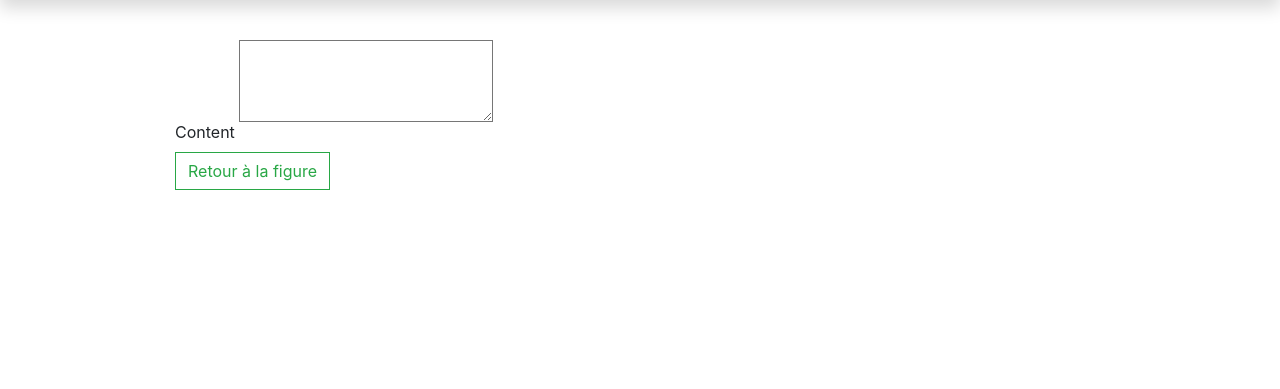
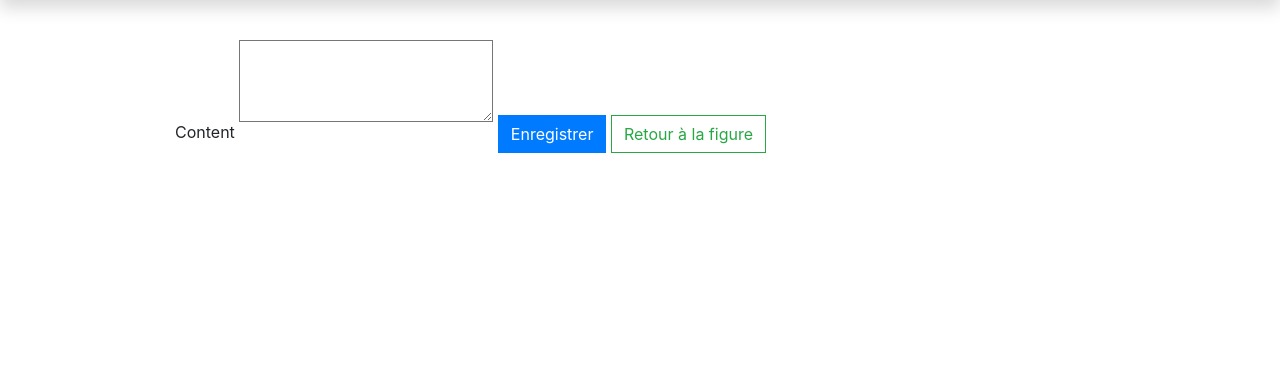
Before and after one commit to damientabet/SnowTricks, a Symfony app: template templates/front/trick/comment/edit.html.twig in a window 1280 px wide. Shown: the part 86-475 px from the top of the page. Run offline with Twig, Linux system fonts and the light colour scheme; the template is opened without the code that fills it, so the values that code supplies are empty; form fields are guessed from the names that the template uses; some libraries are stand-ins or nearby versions.

Commit message:
Update edit comment template

```diff
--- a/templates/front/trick/comment/edit.html.twig
+++ b/templates/front/trick/comment/edit.html.twig
@@ -6,8 +6,9 @@
             {{ form_start(form) }}
             {{ form_label(form.content) }}
             {{ form_widget(form.content, {'attr': {'class': 'mt-3 mb-3 p-3 rounded-0'}}) }}
+            <input class="btn btn-primary rounded-0" type="submit" value="Enregistrer">
+            <a class="btn btn-outline-success rounded-0" href="{{ path('trick.show', {'id': idTrick.id, 'slug': slug}) }}">Retour à la figure</a>
             {{ form_end(form) }}
-            <a class="btn btn-outline-success rounded-0" href="{{ path('trick.show', {'id': idTrick.id, 'slug': slug}) }}">Retour à la figure</a>
         </div>
     </div>
 {% endblock %}
```
